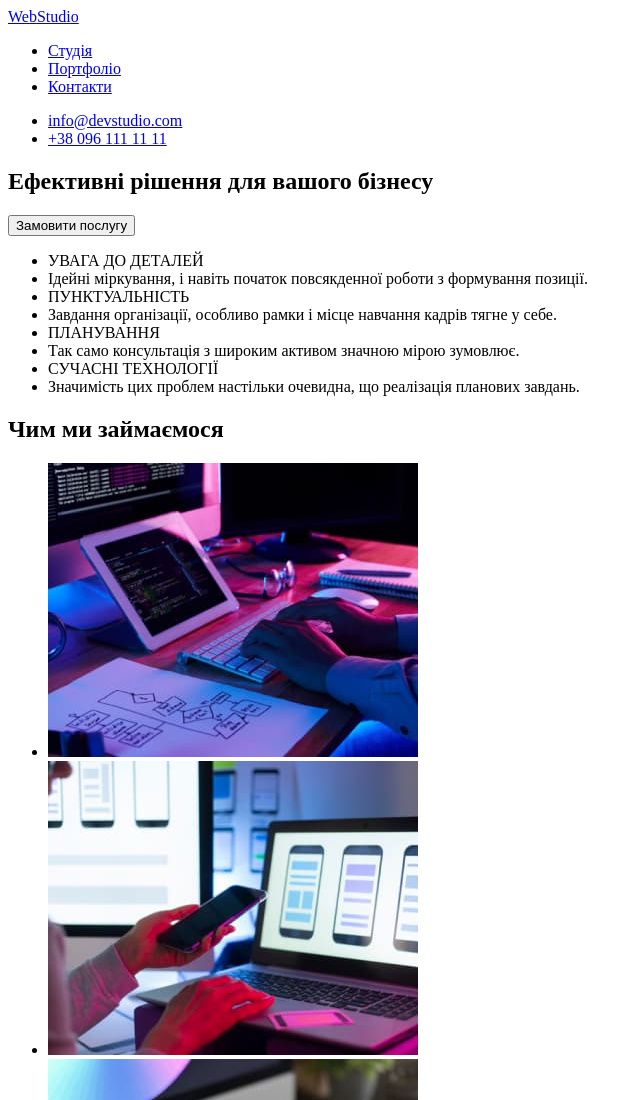
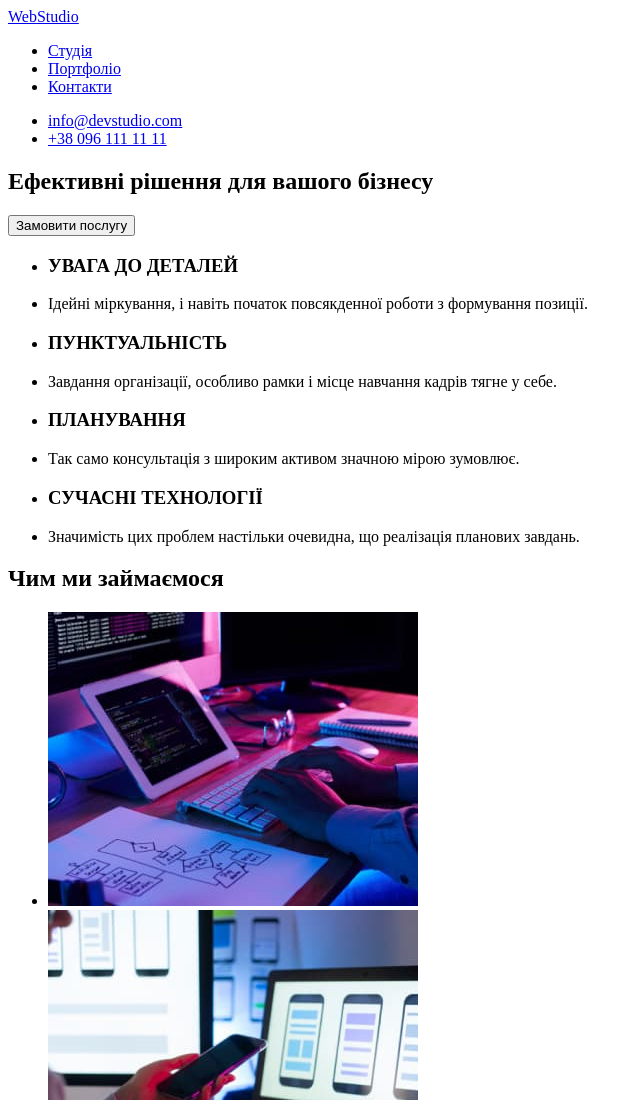
Before and after one commit to Headmaster7/goit-markup-hw-01, a plain HTML site: page index.html in a window 1280 px wide. Shown: the top 1100 px of the page, without its empty margins (0-642 px from the left). Drawn offline with Linux system fonts and the light colour scheme.

Commit message:
Upd8_Ask1

```diff
--- a/index.html
+++ b/index.html
@@ -31,14 +31,30 @@
         <section>
             <h2 hidden>Особливості</h2>
             <ul>
-                <li>УВАГА ДО ДЕТАЛЕЙ</li>
-                <li>Ідейні міркування, і навіть початок повсякденної роботи з формування позиції.</li>
-                <li>ПУНКТУАЛЬНІСТЬ</li>
-                <li>Завдання організації, особливо рамки і місце навчання кадрів тягне у себе.</li>
-                <li>ПЛАНУВАННЯ</li>
-                <li>Так само консультація з широким активом значною мірою зумовлює.</li>
-                <li>СУЧАСНІ ТЕХНОЛОГІЇ</li>
-                <li>Значимість цих проблем настільки очевидна, що реалізація планових завдань.</li>
+                <li>
+                    <h3>УВАГА ДО ДЕТАЛЕЙ</h3>
+                </li>
+                <li>
+                    <p>Ідейні міркування, і навіть початок повсякденної роботи з формування позиції.</p>
+                </li>
+                <li>
+                    <h3>ПУНКТУАЛЬНІСТЬ</h3>
+                </li>
+                <li>
+                    <p>Завдання організації, особливо рамки і місце навчання кадрів тягне у себе.</p>
+                </li>
+                <li>
+                    <h3>ПЛАНУВАННЯ</h3>
+                </li>
+                <li>
+                    <p>Так само консультація з широким активом значною мірою зумовлює.</p>
+                </li>
+                <li>
+                    <h3>СУЧАСНІ ТЕХНОЛОГІЇ</h3>
+                </li>
+                <li>
+                    <p>Значимість цих проблем настільки очевидна, що реалізація планових завдань.</p>
+                </li>
             </Ul>
         </section>
         <section class="My_job" id="my_job">
@@ -49,7 +65,7 @@
                 <li><img src="./img/box_3.jpg" alt="Моя робота" width="370" height="294"></li>
             </ul>
         </section>
-        <section class="our_team" >
+        <section class="our_team">
             <h2>Наша команда</h2>
             <ul>
                 <li>
```
